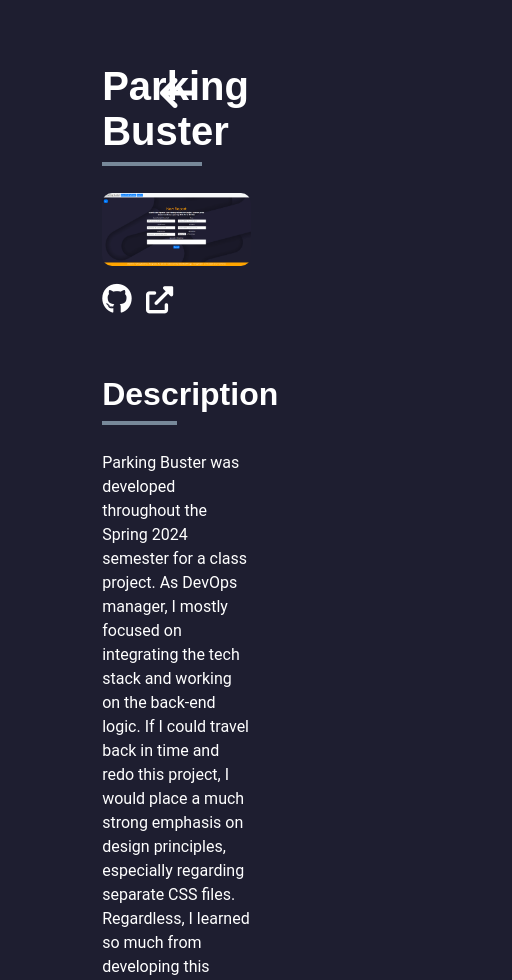
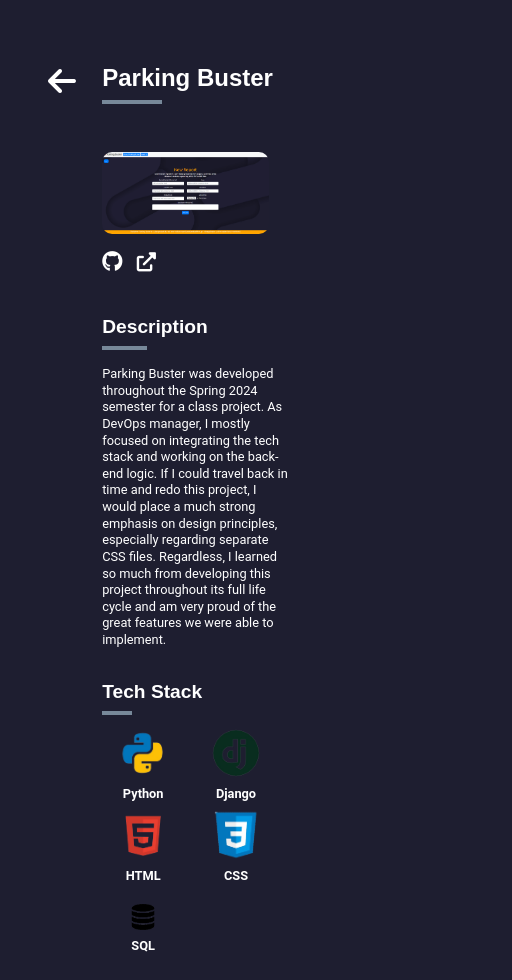
Before and after one commit to neallang/portfolio, a plain HTML site: page projects/parking-buster.html in a window 390 px wide. Shown: the top 980 px of the page, 512 px wide, since content can reach past the window. Drawn offline with Linux system fonts and the light colour scheme.

Commit message:
scaled :)

```diff
--- a/projects/parking-buster.html
+++ b/projects/parking-buster.html
@@ -5,10 +5,13 @@
     <meta name="viewport" content="width=device-width, initial-scale=1.0">
     <title>Parking Buster Description</title>
     <link rel="stylesheet" href="../styles/descriptions.css">
+    <link rel="stylesheet" href="../styles/descriptions-breakpoints.css">
     <link rel="stylesheet" href="https://cdnjs.cloudflare.com/ajax/libs/font-awesome/6.0.0-beta3/css/all.min.css">
+
     <style>
         :root {
             --underline-width: 100px; /* var for length of title underline */
+            --underline-width-breakpoint: 60px;
         }
     </style>
 </head>
--- a/styles/breakpoints.css
+++ b/styles/breakpoints.css
@@ -1,4 +1,4 @@
-/* Smaller desktops and tablets (max-width: 992px) */
+/* Smaller desktops and tablets (max-width: 1024px) */
 @media only screen and (max-width: 1024px) {
     .avatar {
         width: 40vw;
@@ -80,6 +80,11 @@
         padding: 0.4rem 0.8rem;
     }
 
+    .back-arrow {
+        top: 4rem;
+        left: 5rem;
+        font-size: 2.5rem;
+    }
 
 }
 
--- /dev/null
+++ b/styles/descriptions-breakpoints.css
@@ -0,0 +1,89 @@
+/* Smaller desktops and tablets (max-width: 1024px) */
+@media only screen and (max-width: 1024px) {
+    .back-arrow {
+        top: 4.5rem;
+        left: 8rem;
+        font-size: 2rem;
+    }
+}
+
+/* Tablets and small desktops (max-width: 768px) */
+@media only screen and (max-width: 768px) {
+    .back-arrow {
+        top: 4.5rem;
+        left: 5rem;
+        font-size: 2rem;
+    }
+}
+
+/* Phones (max-width: 480px) */
+@media only screen and (max-width: 480px) {
+    .back-arrow {
+        top: 4rem;
+        left: 3rem;
+        font-size: 2rem;
+    }
+
+    .project-title {
+        margin-top: 4rem;
+        font-size: 1.5rem;
+    }
+
+    .project-title::after {
+        width: var(--underline-width-breakpoint); /*var for length of title underline */
+        background-color: #778899;
+        margin-top: 0.5rem;
+        margin-bottom: 3rem;
+    }
+
+    .project-img {
+        width: 90%;
+    }
+
+    .icons {
+        margin-bottom: 5vh;
+    }
+    .github-icon {
+        color: white;
+        font-size: 1.3rem;
+        margin-right: 10px;
+    }
+
+    .site-icon {
+        color: white;
+        font-size: 1.2rem;
+    }
+
+    .description-header, .tech-stack-header, .features-header {
+        font-size: 1.2rem;
+        margin-top: 2rem;
+    }
+
+    .description-header::after, .tech-stack-header::after, .features-header::after {
+        width: 45px;
+        height: 4px;
+    }
+
+    .tech-stack-header::after, .features-header::after {
+        width: 30px;
+    }
+
+    p {
+        max-width: 100%;
+        font-family: "Roboto", sans-serif;
+        font-size: 0.8rem;
+        line-height: 1.3;
+        margin-top: 1rem;
+    }
+
+    .tech-stack {
+        display: grid;
+        grid-template-columns: repeat(2, 1fr); /* create two columns */
+        gap: 0rem;
+        justify-items: left;
+    }
+    .tech {
+        width: 50px;
+        height: 50px;
+    }
+}
```
